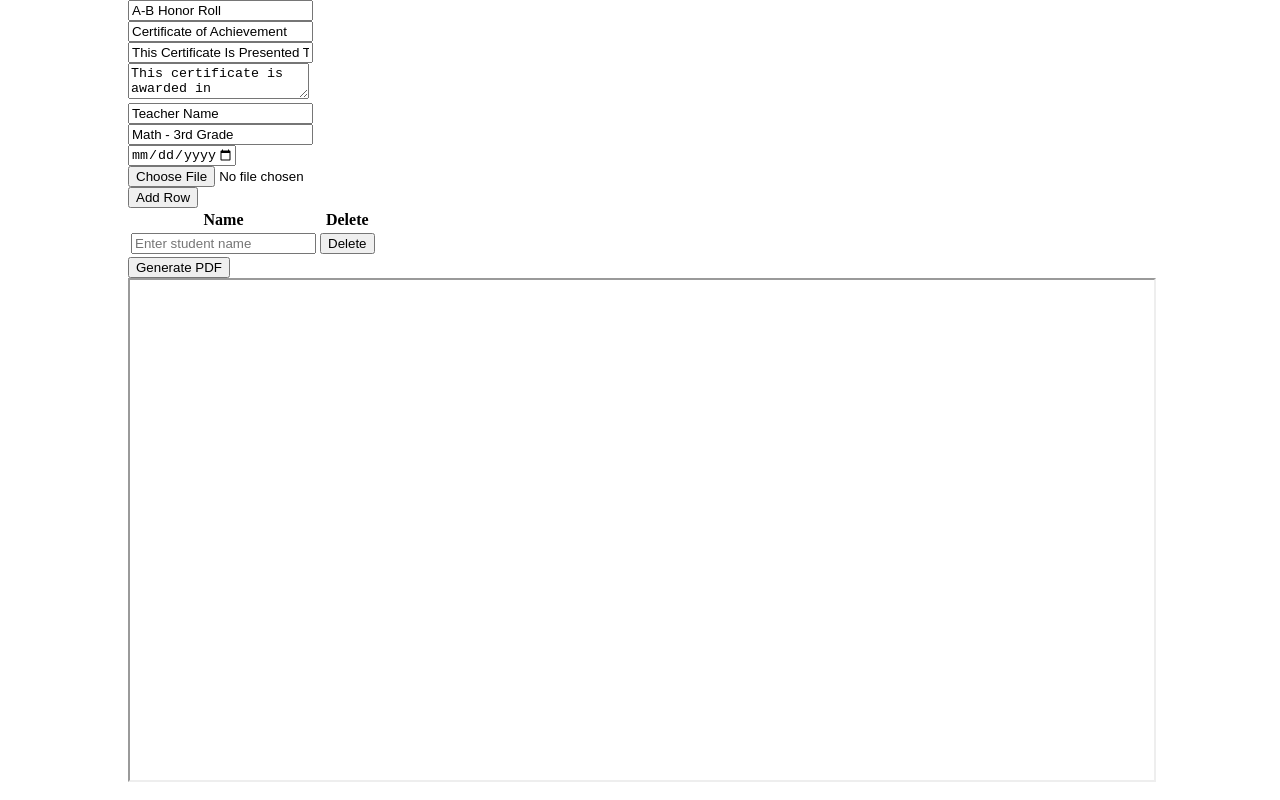
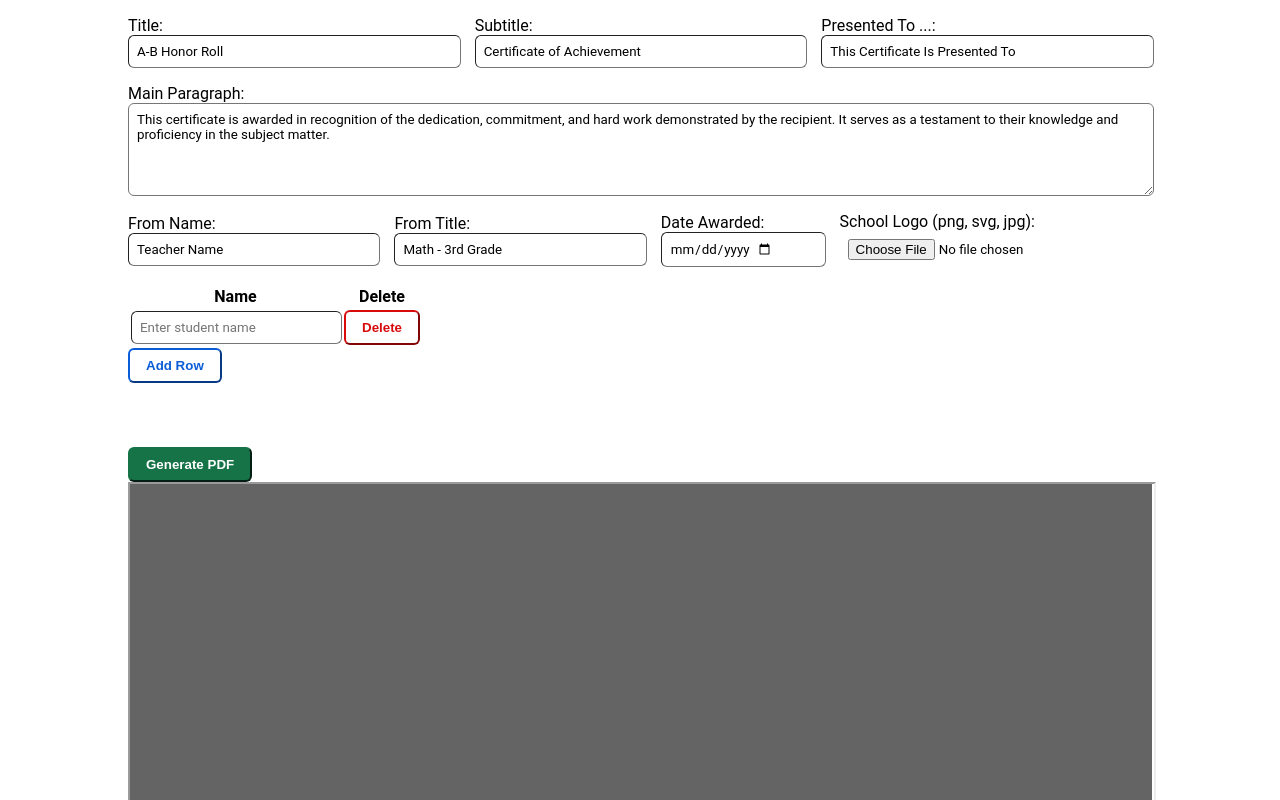
Before and after one commit to VictorFromTheInternet/Certificate_Generator, a React (Vite) app in the folder certificate-generator/: page / in a window 1280 px wide. Shown: the top 800 px of the page. Built offline with nearby package versions, Linux system fonts and the light colour scheme; what @react-pdf/renderer would draw is missing.

Commit message:
basic form styling

```diff
--- a/certificate-generator/src/App.css
+++ b/certificate-generator/src/App.css
@@ -1,6 +1,85 @@
+:root{
+    --btn-default-color: rgb(11, 94, 215);
+    --btn-danger-color: rgb(215, 11, 11);
+    --btn-submit-color: rgb(21, 115, 71);
+}
+
 .main-container{
     width: 80%;
     margin: 0 auto;
+}
+
+/* row styles */
+.flex-row{
+    display: flex;
+    flex-direction: row;
+    align-items: center;
+    justify-content: space-between;
+    gap: 1rem;
+    margin: 1rem 0;
+    flex-wrap: wrap;
+}
+.flex-col{
+    flex-grow: 1;
+}
+
+
+/* Table styles */
+.table-container{
+    margin: 1rem 0;
+}
+
+
+/* input & label styles */
+label{
+    display: block;
+    font-family: 'Roboto', sans-serif;
+}
+input, textarea{
+    display: flex;
+    padding: .5rem;
+    width: calc(100% - 1rem);
+    border-radius: 6px;
+    border-width: 1px;
+    font-family: 'Roboto', sans-serif;
+}
+th, td{
+    font-family: 'Roboto', sans-serif;
+}
+button{
+    padding:.5rem 1rem;
+    border-radius: 6px;
+    border-width: 2px;
+
+    /* background-color: var(--btn-default-color); */
+    color: var(--btn-default-color);
+    background-color: white;
+    border-color: var(--btn-default-color);
+    font-weight: bold;
+
+    transition: 200ms all ease-out;
+}
+button:hover{
+    filter: grayscale(50%);
+    cursor: pointer;
+    /* background-color: grayscale(80%); */
+}
+button[class~="btn-danger"]{
+    background-color: white;
+    color: var(--btn-danger-color);
+    border-color: var(--btn-danger-color);
+}
+button[class~="btn-submit"]{
+    background-color: var(--btn-submit-color);
+    color: white;
+    border-color: var(--btn-submit-color);
+
+    margin-top: 3rem;
+}
+
+/* pdf container */
+.pdf-container{
+    background-color: rgba(100,100,100,1);
 }
 
 @media (max-width: 400px){
--- a/certificate-generator/src/App.jsx
+++ b/certificate-generator/src/App.jsx
@@ -114,70 +114,108 @@ function App() {
       <div className="main-container">
         <form onSubmit={handleSubmit}>
 
+          <div className="flex-row">
+
+            <div className="flex-col">
               <TextInput placeholder="Title"
               name="title"
+              label="Title:"
               value={formData.title}
               onChange={handleInputChange}
               ></TextInput>
+            </div>
 
+            <div className="flex-col">
               <TextInput placeholder="Subtitle"
                 name="subtitle"
+                label="Subtitle:"
                 value={formData.subtitle}
                 onChange={handleInputChange}
                 ></TextInput>
+            </div>
 
+            <div className="flex-col">
               <TextInput placeholder="This Certificate Is Presented To"
                 name="presentedToParagraph"
+                label="Presented To ...:"
                 value={formData.presentedToParagraph}
                 onChange={handleInputChange}
                 ></TextInput>
+            </div>
 
+          </div>
+
+          <div className="flex-row">
+            <div className="flex-col">
               <TextareaInput
                 placeholder="This certificate is awarded in recognition of the dedication, commitment, and hard work demonstrated by the recipient. It serves as a testament to their knowledge and proficiency in the subject
     matter."
                 name="mainParagraph"
+                label="Main Paragraph:"
                 value={formData.mainParagraph}
                 onChange={handleInputChange}
+                rows={5}
                 ></TextareaInput>
+            </div>
 
+          </div>
+
+          <div className="flex-row">
+            <div className="flex-col">
               <TextInput placeholder="From Name"
                 name="fromName"
+                label="From Name:"
                 value={formData.fromName}
                 onChange={handleInputChange}
                 ></TextInput>
+            </div>
 
+            <div className="flex-col">
               <TextInput placeholder="Teacher Title"
                 name="fromTitle"
+                label="From Title:"
                 value={formData.fromTitle}
                 onChange={handleInputChange}
                 ></TextInput>
+            </div>
 
+            <div className="flex-col">
               <DateInput
                 placeholder="Date"
                 name="date"
+                label="Date Awarded:"
                 value={formData.date}
                 onChange={handleInputChange}
                 min={minDate}
                 max={maxDate}
               ></DateInput>
+            </div>
 
+            <div className="flex-col">
               <FileInput
                 name="schoolLogo"
+                label="School Logo (png, svg, jpg):"
                 value={formData.schoolLogo}
                 onChange={handleInputChange}
                 accept=".jpg,.png,.svg"
                 multiple={false}
                 placeholder="Upload School Logo"
               ></FileInput>
+            </div>
 
+          </div>
+
+          <div className="table-container">
             <StudentTable
               students={formData.students || [{}]}
               onChange={handleStudentChange}
               addRow={addRow}
               removeRow={removeRow}
             ></StudentTable>
+          </div>
 
-          <button type="submit">Generate PDF</button>
+
+          <button type="submit" className="btn-submit">Generate PDF</button>
         </form>
 
         <div className="pdf-container">
--- a/certificate-generator/src/components/DateInput.jsx
+++ b/certificate-generator/src/components/DateInput.jsx
@@ -10,6 +10,7 @@ function DateInput(props) {
 
   return (
     <div>
+      <label htmlFor={props.name}>{props.label}</label>
       <input type="date" className="date-input"
               name={props.name}
               value={props.date}
--- a/certificate-generator/src/components/FileInput.jsx
+++ b/certificate-generator/src/components/FileInput.jsx
@@ -11,6 +11,7 @@ function FileInput(props) {
 
   return (
     <div>
+      <label htmlFor={props.name}>{props.label}</label>
       <input type="file" className="file-input"
               name={props.name}
               onChange={props.onChange}
--- a/certificate-generator/src/components/StudentTable.jsx
+++ b/certificate-generator/src/components/StudentTable.jsx
@@ -7,9 +7,6 @@ import DropdownInput from './DropdownInput.jsx'
 function StudentTable({students, onChange, addRow, removeRow}) {
   return (
     <div className="table-container">
-        <div className="table-controls-container">
-            <button type="button" onClick={addRow}>Add Row</button>
-        </div>
         <table>
             <thead>
                 <tr>
@@ -34,7 +31,7 @@ function StudentTable({students, onChange, addRow, removeRow}) {
                                     ></TextInput>
                                 </td>
                                 <td>
-                                    <button type="button" onClick={()=>{
+                                    <button type="button" className="btn-danger" onClick={()=>{
                                         removeRow(index)
                                     }}>Delete</button>
                                 </td>
@@ -44,6 +41,9 @@ function StudentTable({students, onChange, addRow, removeRow}) {
                 }
             </tbody>
         </table>
+        <div className="table-controls-container">
+            <button type="button" onClick={addRow}>Add Row</button>
+        </div>
     </div>
   )
 }
--- a/certificate-generator/src/components/TextInput.jsx
+++ b/certificate-generator/src/components/TextInput.jsx
@@ -10,6 +10,7 @@ function TextInput(props) {
 
     return (
         <div>
+        <label htmlFor={props.name}>{props.label}</label>
         <input type="text" className="text-input"
                     name={props.name}
                     value={props.value}
--- a/certificate-generator/src/components/TextareaInput.jsx
+++ b/certificate-generator/src/components/TextareaInput.jsx
@@ -10,11 +10,13 @@ function TextareaInput(props) {
 
     return (
         <div>
+        <label htmlFor={props.name}>{props.label}</label>
         <textarea type="text" className="text-input"
                     name={props.name}
                     value={props.value}
                     onChange={props.onChange}
                     placeholder={props.placeholder}
+                    rows={props.rows}
                     />
         </div>
     )
```
Lines whose indentation alone changed are shown as unchanged.
